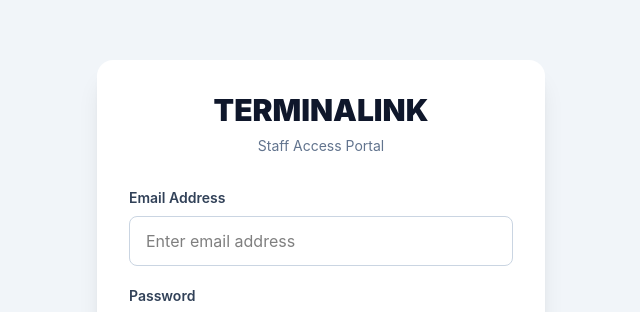
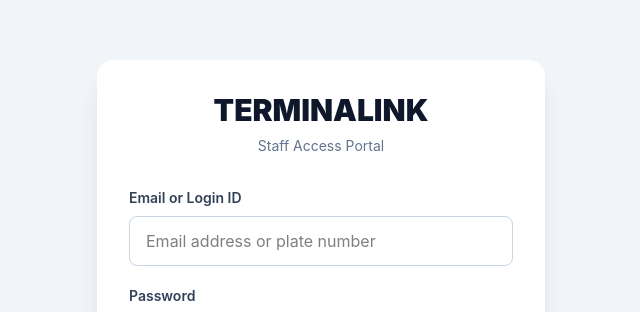
Before and after one commit to terminalink28-netizen/smart-terminal-frontend, a React (Vite) app: page /login in a window 1280 px wide. Shown: the part 114-426 px from the top of the page, without its empty margins (319-959 px from the left). Built offline with nearby package versions, Linux system fonts and the light colour scheme; no server answers.

Commit message:
Accept non-email identifiers (plate numbers) on login

```diff
--- a/src/pages/Login.jsx
+++ b/src/pages/Login.jsx
@@ -16,7 +16,7 @@ function normalizeUser(user) {
 }
 
 export default function Login() {
-  const [email, setEmail] = useState('');
+  const [identifier, setIdentifier] = useState('');
   const [password, setPassword] = useState('');
   const [error, setError] = useState('');
   const [loading, setLoading] = useState(false);
@@ -48,8 +48,8 @@ export default function Login() {
     e.preventDefault();
     setError('');
 
-    if (!email.trim()) {
-      setError('Email address is required.');
+    if (!identifier.trim()) {
+      setError('Email or Login ID is required.');
       return;
     }
 
@@ -62,7 +62,7 @@ export default function Login() {
 
     try {
       const response = await apiClient.post('/auth/login', {
-        identifier: email.trim(),
+        identifier: identifier.trim(),
         secret: password,
       });
 
@@ -119,15 +119,15 @@ export default function Login() {
         <form onSubmit={handleLogin} className="space-y-5">
           <div>
             <label className="block text-sm font-semibold text-slate-700 mb-2">
-              Email Address
+              Email or Login ID
             </label>
 
             <input
-              type="email"
-              value={email}
-              onChange={(e) => setEmail(e.target.value)}
-              autoComplete="email"
-              placeholder="Enter email address"
+              type="text"
+              value={identifier}
+              onChange={(e) => setIdentifier(e.target.value)}
+              autoComplete="username"
+              placeholder="Email address or plate number"
               className="w-full border border-slate-300 rounded-lg px-4 py-3 focus:outline-none focus:ring-2 focus:ring-blue-500"
               disabled={loading}
               required
```
